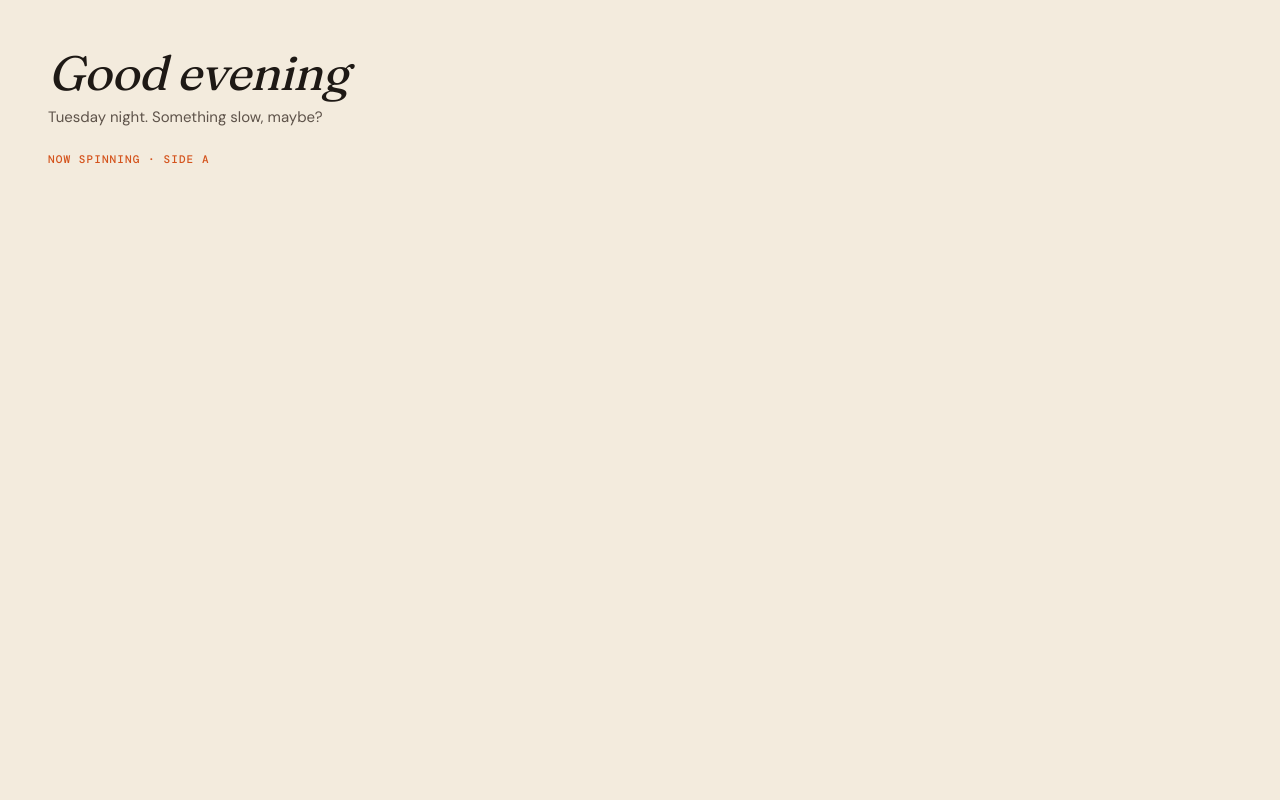
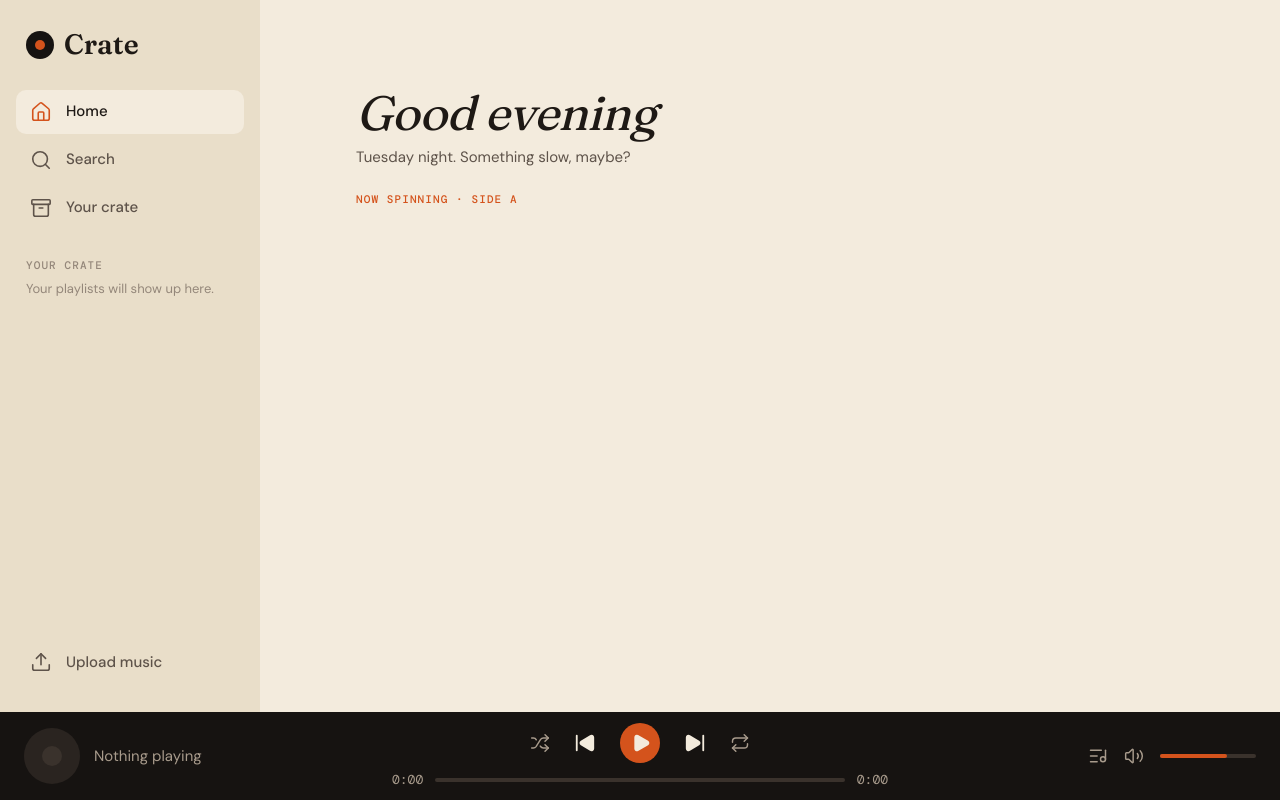
Before and after one commit to sean-birmingham/crate, a Next.js app: page / in a window 1280 px wide. Built offline with nearby package versions, Linux system fonts and the light colour scheme.

Commit message:
Add app shell: sidebar and player bar

```diff
--- a/app/layout.tsx
+++ b/app/layout.tsx
@@ -1,6 +1,8 @@
 import type { Metadata } from "next";
 import { Fraunces, DM_Sans, DM_Mono } from "next/font/google";
 import "./globals.css";
+import Sidebar from "@/components/Sidebar";
+import PlayerBar from "@/components/PlayerBar";
 
 const fraunces = Fraunces({
   subsets: ["latin"],
@@ -27,7 +29,11 @@ export default function RootLayout({
       lang="en"
       className={`${fraunces.variable} ${dmSans.variable} ${dmMono.variable}`}
     >
-      <body className="bg-paper text-ink antialiased">{children}</body>
+      <body className="grid h-dvh grid-cols-[260px_1fr] grid-rows-[minmax(0,1fr)_88px] bg-paper text-ink antialiased">
+        <Sidebar />
+        <main className="overflow-y-auto px-12 py-10">{children}</main>
+        <PlayerBar />
+      </body>
     </html>
   );
 }
--- /dev/null
+++ b/components/PlayerBar.tsx
@@ -0,0 +1,69 @@
+import {
+  Shuffle,
+  SkipBack,
+  Play,
+  SkipForward,
+  Repeat,
+  ListMusic,
+  Volume2,
+} from "lucide-react";
+
+export default function PlayerBar() {
+  return (
+    <footer className="col-span-2 flex items-center bg-deck px-6 text-on-deck">
+      {/* Left: what's playing */}
+      <div className="flex flex-1 items-center gap-3.5">
+        <div className="grid size-14 place-items-center rounded-full bg-deck-raised">
+          <div className="size-5 rounded-full bg-groove" />
+        </div>
+        <p className="text-body-m text-on-deck-soft">Nothing playing</p>
+      </div>
+
+      {/* Center: controls + progress */}
+      <div className="flex w-full max-w-140 flex-col items-center gap-2 px-8">
+        <div className="flex items-center gap-6">
+          <button
+            aria-label="Shuffle"
+            className="text-on-deck-soft hover:text-on-deck"
+          >
+            <Shuffle size={20} strokeWidth={1.75} />
+          </button>
+          <button aria-label="Previous" className="hover:text-accent">
+            <SkipBack size={22} fill="currentColor" />
+          </button>
+          <button
+            aria-label="Play"
+            className="grid size-10 place-items-center rounded-full bg-accent"
+          >
+            <Play size={20} fill="currentColor" className="ml-0.5" />
+          </button>
+          <button aria-label="Next" className="hover:text-accent">
+            <SkipForward size={22} fill="currentColor" />
+          </button>
+          <button
+            aria-label="Repeat"
+            className="text-on-deck-soft hover:text-on-deck"
+          >
+            <Repeat size={20} strokeWidth={1.75} />
+          </button>
+        </div>
+        <div className="flex w-full items-center gap-3 font-mono text-body-s text-on-deck-soft">
+          <span>0:00</span>
+          <div className="h-1 flex-1 rounded-full bg-groove">
+            <div className="h-full w-0 rounded-full bg-accent" />
+          </div>
+          <span>0:00</span>
+        </div>
+      </div>
+
+      {/* Right: queue + volume */}
+      <div className="flex flex-1 items-center justify-end gap-4 text-on-deck-soft">
+        <ListMusic size={20} strokeWidth={1.75} />
+        <Volume2 size={20} strokeWidth={1.75} />
+        <div className="h-1 w-24 rounded-full bg-groove">
+          <div className="h-full w-[70%] rounded-full bg-accent" />
+        </div>
+      </div>
+    </footer>
+  );
+}
--- /dev/null
+++ b/components/Sidebar.tsx
@@ -0,0 +1,65 @@
+"use client";
+
+import Link from "next/link";
+import { usePathname } from "next/navigation";
+import { House, Search, Archive, Upload } from "lucide-react";
+
+const links = [
+  { href: "/", label: "Home", icon: House },
+  { href: "/search", label: "Search", icon: Search },
+  { href: "/library", label: "Your crate", icon: Archive },
+];
+
+export default function Sidebar() {
+  const pathname = usePathname();
+
+  return (
+    <aside className="flex flex-col gap-7 overflow-y-auto bg-sunken px-4 py-7">
+      <Link href="/" className="flex items-center gap-2.5 px-2.5">
+        <span className="grid size-7 place-items-center rounded-full bg-deck">
+          <span className="size-2.5 rounded-full bg-accent" />
+        </span>
+        <span className="font-display text-heading-m">Crate</span>
+      </Link>
+
+      <nav className="flex flex-col gap-1">
+        {links.map(({ href, label, icon: Icon }) => {
+          const active = pathname === href;
+          return (
+            <Link
+              key={href}
+              href={href}
+              className={`flex h-11 items-center gap-3.5 rounded-[10px] px-3.5 text-body-m font-medium ${
+                active ? "bg-paper text-ink" : "text-soft hover:text-ink"
+              }`}
+            >
+              <Icon
+                size={22}
+                strokeWidth={1.75}
+                className={active ? "text-accent" : ""}
+              />
+              {label}
+            </Link>
+          );
+        })}
+      </nav>
+
+      <section className="flex flex-col gap-2 px-2.5">
+        <h2 className="font-mono text-label uppercase text-faint">
+          Your crate
+        </h2>
+        <p className="text-body-s text-faint">
+          Your playlists will show up here.
+        </p>
+      </section>
+
+      <Link
+        href="/upload"
+        className="mt-auto flex h-11 items-center gap-3.5 px-3.5 text-body-m font-medium text-soft hover:text-ink"
+      >
+        <Upload size={22} strokeWidth={1.75} />
+        Upload music
+      </Link>
+    </aside>
+  );
+}
--- a/package.json
+++ b/package.json
@@ -9,6 +9,7 @@
     "lint": "eslint"
   },
   "dependencies": {
+    "lucide-react": "^1.52.0",
     "next": "16.4.0",
     "react": "19.3.0",
     "react-dom": "19.3.0"
```
Also changed, not shown: 1 other file (tests, documents, lock files or other folders).
